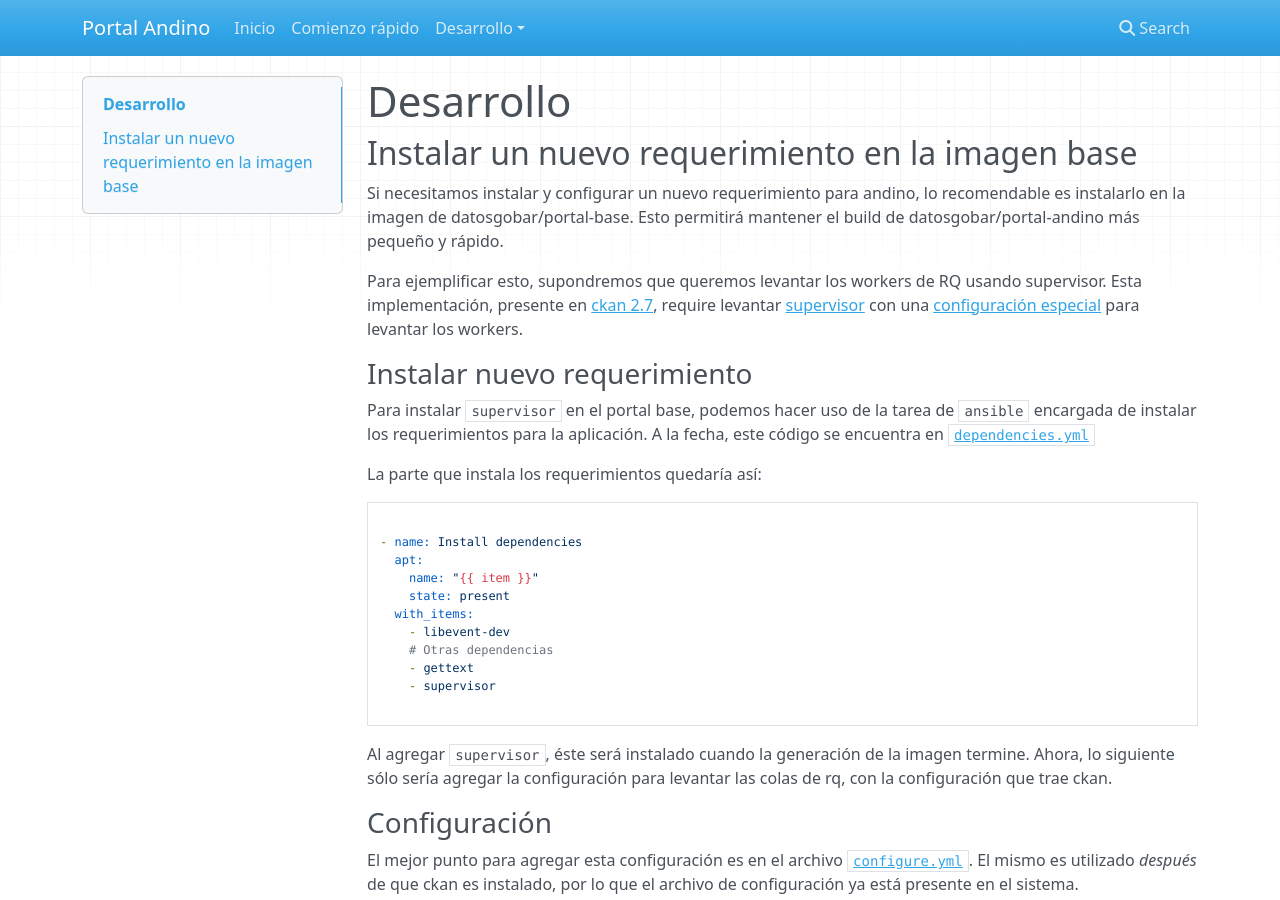
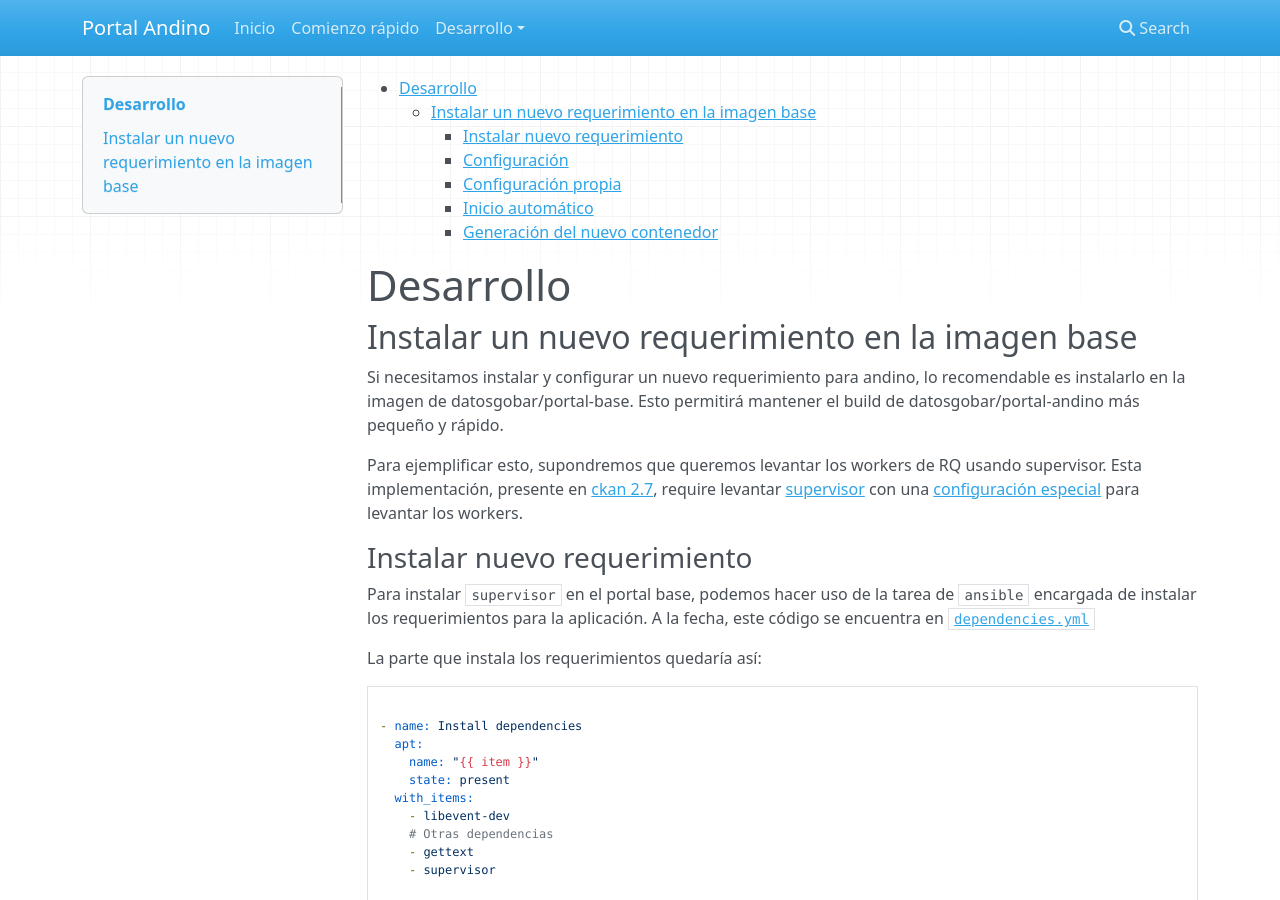
Before and after one commit to datosgobar/portal-andino, an MkDocs documentation site: the page built from docs/developers/development.md, in a window 1280 px wide and 900 px high. Built offline with MkDocs 1.6.1, drawn with Linux system fonts in a browser that asks for light colours; nearby versions of some CDN libraries; old or Windows-style settings are respelled for this version of MkDocs.

Commit message:
Creo índice para documentación de desarrollo

```diff
--- a/docs/developers/development.md
+++ b/docs/developers/development.md
@@ -1,3 +1,11 @@
+- [Desarrollo](#desarrollo)
+    - [Instalar un nuevo requerimiento en la imagen base](#instalar-un-nuevo-requerimiento-en-la-imagen-base)
+        - [Instalar nuevo requerimiento](#instalar-nuevo-requerimiento)
+        - [Configuración](#configuraci%C3%B3n)
+        - [Configuración propia](#configuraci%C3%B3n-propia)
+        - [Inicio automático](#inicio-automt%C3%A1ico)
+        - [Generación del nuevo contenedor](#generaci%C3%B3n-del-nuevo-contenedor)
+
 # Desarrollo
 
 ## Instalar un nuevo requerimiento en la imagen base
```
